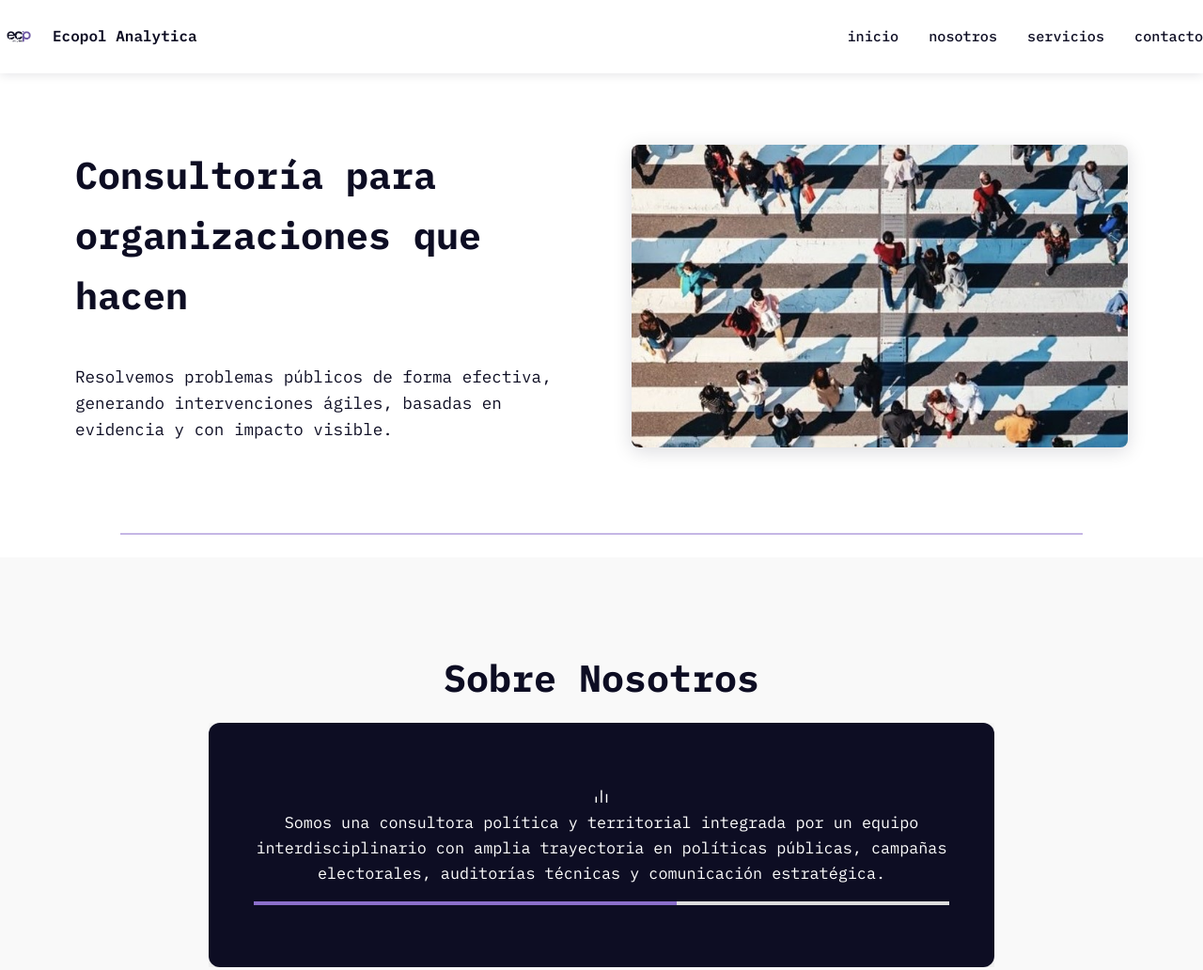
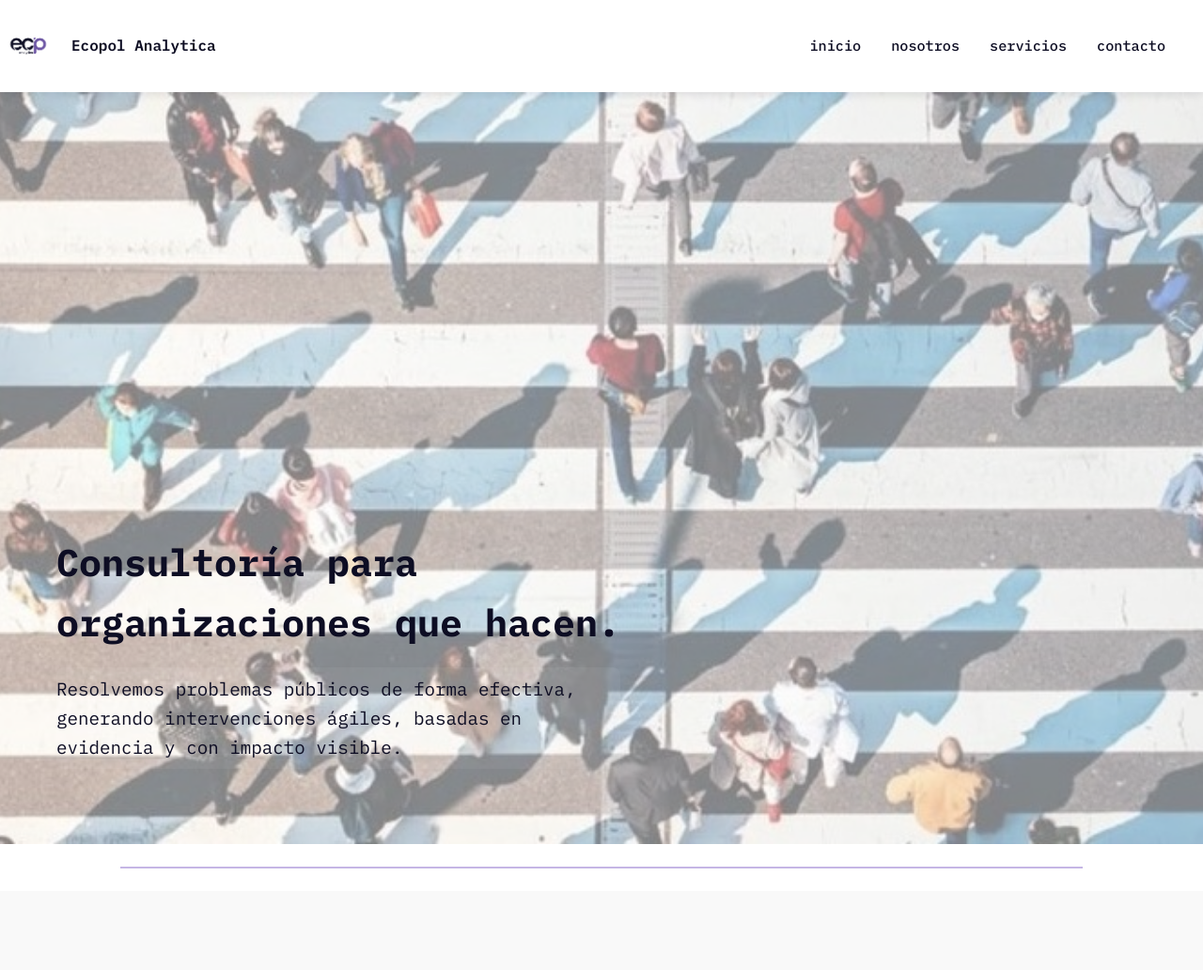
Before and after one commit to nahirfabiani/Ecopol, a plain HTML site: page index.html in a window 1280 px wide. Shown: the top 1032 px of the page at 94% size. Drawn offline with nearby package versions, Linux system fonts and the light colour scheme.

Commit message:
actualización

```diff
--- a/css/style.css
+++ b/css/style.css
@@ -26,40 +26,53 @@ body {
 .wrapper {
   padding: 2.5rem 0 1.5rem;
 }
-.hero {
+
+
+/* HERO SECTION CON FONDO OPACO Y TEXTO VISIBLE */
+.hero-content {
   position: relative;
-  background-image: url('../img/senda.jpg'); /* Verifica la ruta */
-  background-size: cover;
-  background-position: center;
-  background-repeat: no-repeat;
-  min-height: 60vh;
+  height: 100vh;
   display: flex;
-  align-items: center;
-  justify-content: center;
+  align-items: flex-end;
+  justify-content: flex-start;
+  padding: 40px;
   overflow: hidden;
-  height: 100vh;
 }
 
-/* Overlay translúcido */
-.hero::before {
+.hero-content::before {
   content: "";
   position: absolute;
   inset: 0;
-  background: rgba(13,13,35,0.45); /* Color oscuro translúcido */
+  background: url("../img/Senda.jpg") center/cover no-repeat;
+  opacity: 0.5;
   z-index: 1;
 }
 
-/* Asegura que el contenido esté encima del overlay */
-.hero > * {
+.hero-text-wrapper {
   position: relative;
   z-index: 2;
+  max-width: 600px;
+  margin-bottom: 40px;
+  margin-left: 20px;
+  text-align: left;
 }
 
-.team_img_wrapper img {
-  max-width: 100%;
-  height: auto;
+.hero-text-wrapper .main-heading {
+  color: #0D0D23;
+  font-size: 2.5rem;
+  margin-bottom: 1rem;
+  opacity: 1;
+  text-align: left;
+}
+
+.hero-text-wrapper .info-text {
+  color: #0D0D23;
+  font-size: 1.2rem;
+  opacity: 1;
+  text-align: left;
+  background: rgba(255,255,255,0.05);
   border-radius: 8px;
-  box-shadow: 0 4px 20px rgba(13, 13, 35, 0.15);
+  padding: 0.5rem 0;
 }
 
 /* Grid Utilities */
@@ -111,7 +124,7 @@ body {
 .header {
   top: 0;
   left: 0;
-  width: 100vw; /* Cambia a 100vw para asegurar ancho completo */
+  width: 100vw;
   min-width: 100vw;
   position: sticky;
   background-color: #fff;
@@ -120,15 +133,15 @@ body {
   display: flex;
   align-items: center;
   transition: height 0.3s ease;
-  margin-left: calc(-50vw + 50%); /* Centra el header si el .container lo limita */
+  margin-left: calc(-50vw + 50%);
 }
-
 .nav {
   width: 100%;
   display: flex;
   justify-content: space-between;
   align-items: center;
   right: 20px;
+  left: 20px;
 }
 
 .logo {
@@ -138,8 +151,7 @@ body {
 }
 
 .logo img {
-  height: 40px;
-  left: 20px;
+  height: 60px;
 }
 
 .logo h2 {
@@ -154,12 +166,16 @@ body {
   display: flex;
   gap: 1rem;
   color: #0D0D23;
+  padding-left: 20px;
+  padding-right: 20px;
 }
 
 .nav_menu_list {
   display: flex;
   list-style: none;
   gap: 2rem;
+  padding-left: 20px;
+  padding-right: 20px;
 }
 
 .nav_menu_item a {
@@ -207,11 +223,6 @@ body {
   background-color: #8B6FCB;
   margin: 1.5rem auto;
   opacity: 0.5;
-}
-
-/* Main heading alineado a la izquierda */
-.left-heading {
-  text-align: left;
 }
 
 /* Centrar los divisores */
@@ -543,6 +554,7 @@ form .btn {
     transition: right 0.3s ease-in-out;
     background-color: white;
     display:flex;
+    padding-left: 20px;
   }
 
   .nav_menu.show {
@@ -571,10 +583,11 @@ form .btn {
    flex-direction: row !important;
     justify-content: center;
     align-items: center;
+    padding-left: 20px;
   }
 
   .logo img {
-    height: 35px;
+    height: 50px;
     width: auto;
     display: inline-block;
   }
@@ -611,5 +624,4 @@ form .btn {
   .carousel-container {
     height: auto;
     padding: 2rem 0;
-  }
-}
+  }}
--- a/index.html
+++ b/index.html
@@ -55,25 +55,16 @@
       </nav>
     </header>
 
-    <section id=hero class="wrapper">
-  <div class="container">
-    <div class="grid-cols-2">
-      <div class="grid-item-1">
-        <h2 class="main-heading left-heading">
-          Consultoría para organizaciones que hacen
-        </h2>
-        <br>
-        <p class="info-text">
-          Resolvemos problemas públicos de forma efectiva,
-          generando intervenciones ágiles, basadas en evidencia y con impacto visible.
-        </p>
-      </div>
-      <div class="grid-item-2 team_img_wrapper">
-        <img src="./img/Senda.jpg" alt="team-img" />
-      </div>
-    </div>
+    <!-- ==== HERO SECTION ==== -->
+<section class="hero-content">
+  <div class="hero-text-wrapper">
+    <h2 class="main-heading">Consultoría para organizaciones que hacen.</h2>
+    <p class="info-text">
+      Resolvemos problemas públicos de forma efectiva, generando intervenciones ágiles, basadas en evidencia y con impacto visible.
+    </p>
   </div>
 </section>
+
 <div class="divider centered-divider"></div>
 
 
--- a/script.js
+++ b/script.js
@@ -134,7 +134,7 @@ document.addEventListener('DOMContentLoaded', () => {
   startSlideInterval();
 });
 // ==== EFECTO DE TEXTO FUTURISTA EN main heading ====
-const heroText = document.querySelector('.main heading h2');
+const heroText = document.querySelector('.hero-text');
 const text = heroText.textContent;
 heroText.textContent = '';
 
```
